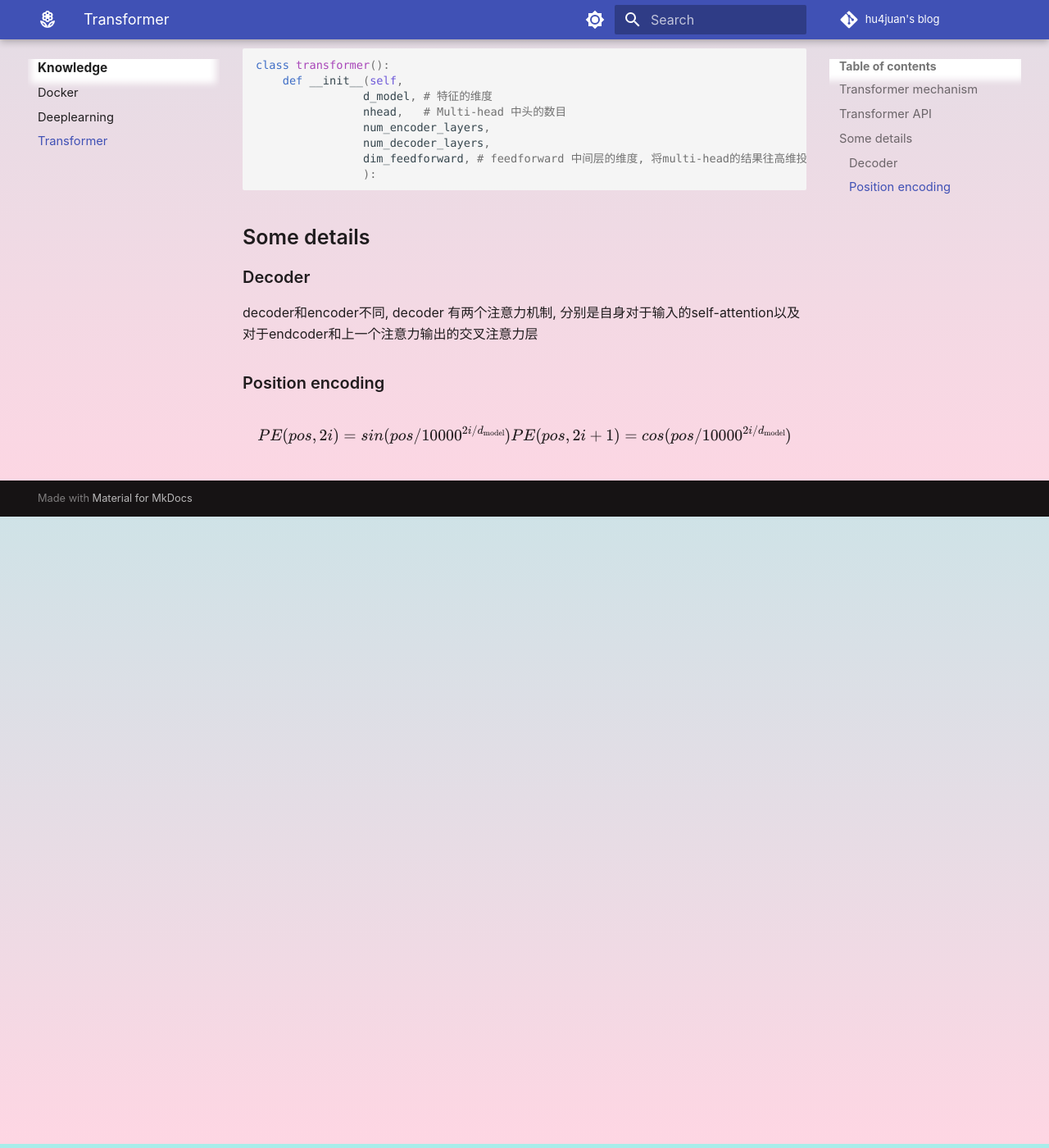
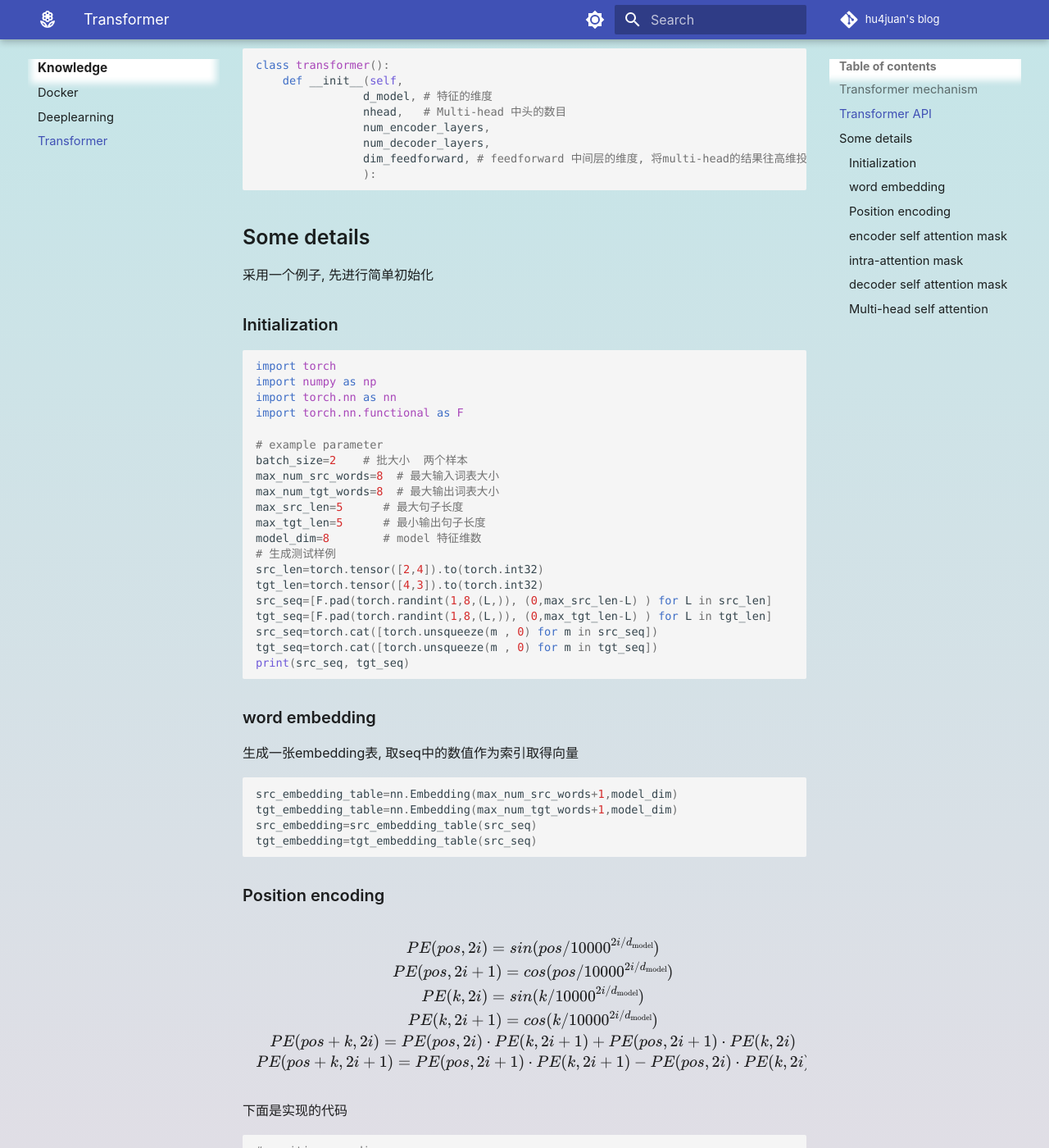
Before and after one commit to hu4juan/hu4juan.github.io, an MkDocs documentation site: the page built from docs/Knowledge/transformer.md, in a window 1280 px wide and 1400 px high, scrolled down 1405 px. Shown: the whole window at 82% size. Built offline with MkDocs 1.6.1 and Material for MkDocs 9.7.7, drawn with Linux system fonts in a browser that asks for light colours; comment, search, counter and statistics services are not loaded; a style sheet for code colours, icons or effects is not loaded; some of the changed text lies outside the part shown.

Commit message:
20240210

````diff
--- a/docs/Knowledge/transformer.md
+++ b/docs/Knowledge/transformer.md
@@ -19,10 +19,88 @@ class transformer():
                 ):
 ```
 ## Some details
-### Decoder
+采用一个例子, 先进行简单初始化
+### Initialization
+```python
+import torch
+import numpy as np
+import torch.nn as nn
+import torch.nn.functional as F
+
+# example parameter
+batch_size=2    # 批大小  两个样本
+max_num_src_words=8  # 最大输入词表大小
+max_num_tgt_words=8  # 最大输出词表大小
+max_src_len=5      # 最大句子长度
+max_tgt_len=5      # 最小输出句子长度
+model_dim=8        # model 特征维数
+# 生成测试样例
+src_len=torch.tensor([2,4]).to(torch.int32)
+tgt_len=torch.tensor([4,3]).to(torch.int32)
+src_seq=[F.pad(torch.randint(1,8,(L,)), (0,max_src_len-L) ) for L in src_len]
+tgt_seq=[F.pad(torch.randint(1,8,(L,)), (0,max_tgt_len-L) ) for L in tgt_len]
+src_seq=torch.cat([torch.unsqueeze(m , 0) for m in src_seq])
+tgt_seq=torch.cat([torch.unsqueeze(m , 0) for m in tgt_seq])
+print(src_seq, tgt_seq)
+```
+### word embedding
+生成一张embedding表, 取seq中的数值作为索引取得向量
+```python
+src_embedding_table=nn.Embedding(max_num_src_words+1,model_dim)
+tgt_embedding_table=nn.Embedding(max_num_tgt_words+1,model_dim)
+src_embedding=src_embedding_table(src_seq)
+tgt_embedding=tgt_embedding_table(src_seq)
+```
+### Position encoding
+\begin{gather*}
+    PE(pos,2i)=sin(pos/10000^{2i/d_{\mathrm{model}}})\\
+    PE(pos,2i+1)=cos(pos/10000^{2i/d_{\mathrm{model}}})\\
+    PE(k,2i)=sin(k/10000^{2i/d_{\mathrm{model}}})\\
+    PE(k,2i+1)=cos(k/10000^{2i/d_{\mathrm{model}}})\\
+    PE(pos+k,2i)=PE(pos,2i)\cdot PE(k,2i+1)+ PE(pos,2i+1)\cdot PE(k,2i)\\
+    PE(pos+k,2i+1)=PE(pos,2i+1)\cdot PE(k,2i+1) - PE(pos,2i)\cdot PE(k,2i)\\
+\end{gather*}
+
+下面是实现的代码
+```python
+# position encoding
+max_pos_len=5
+pos_mat=torch.arange(max_pos_len).reshape((-1,1))
+i_mat=torch.pow(10000,torch.arange(0,8,2).reshape(1,-1)/model_dim)
+pe_embedding_table = torch.zeros(max_pos_len,model_dim)
+pe_embedding_table[:,0::2]=torch.sin(pos_mat/i_mat)
+pe_embedding_table[:,1::2]=torch.cos(pos_mat/i_mat)
+pe_embedding= nn.Embedding(max_pos_len,model_dim)
+pe_embedding.weight=nn.Parameter(pe_embedding_table,requires_grad=False)
+# 注意要取最大的长度, 否则无法进行矩阵拼接
+src_pos= torch.cat([torch.unsqueeze(torch.arange(max(src_len)) ,0) for _ in src_len]).to(torch.int32)
+tgt_pos= torch.cat([torch.unsqueeze(torch.arange(max(tgt_len)) ,0) for _ in tgt_len]).to(torch.int32)
+
+src_pe_embedding=pe_embedding(src_pos)
+tgt_pe_embedding=pe_embedding(tgt_pos)
+print(src_pe_embedding)
+print(tgt_pe_embedding)
+```
+### encoder self attention mask
+![attention](../static/attention.png)
+!!! note "Scaled Dot-Product Attention"
+    $$
+    \operatorname{Attention} ( Q ,K , V ) = \operatorname {softmax}(\frac{QK^T}{\sqrt{d_k}})V
+    $$
+    $\sqrt{d_k}$ 是为了保持*softmax*中的数值不要太大,不然会出现概率大的非常大,小的非常小,这样一来导致函数的梯度会出现一些接近零的数,导致梯度下降没有效果.
+
+    <center>mask‘s size = [batc_size,max_src_len,max_src_len]</center>
+
+```python
+valid_encoder_pos= torch.unsqueeze(torch.cat([ torch.unsqueeze(F.pad(torch.ones(L),(0,max(src_len)-L)),0) for L in src_len]),2)
+valid_encoder_pos_mat=torch.bmm(valid_encoder_pos,valid_encoder_pos.transpose(1,2))
+invalid_encoder_pos_mat=1-valid_encoder_pos_mat
+mask_encoder_matrix=invalid_encoder_pos_mat.to(torch.bool)
+print(mask_encoder_matrix)
+```
+### intra-attention mask
+
+### decoder self attention mask
 decoder和encoder不同, decoder 有两个注意力机制, 分别是自身对于输入的self-attention以及对于endcoder和上一个注意力输出的交叉注意力层
-### Position encoding
-$$
-PE(pos,2i)=sin(pos/10000^{2i/d_{\mathrm{model}}}) \\
-PE(pos,2i+1)=cos(pos/10000^{2i/d_{\mathrm{model}}})
-$$
+
+### Multi-head self attention
````
Also changed, not shown: docs/Knowledge/torch.md (+1 -1 lines), docs/static/attention.png (added).
